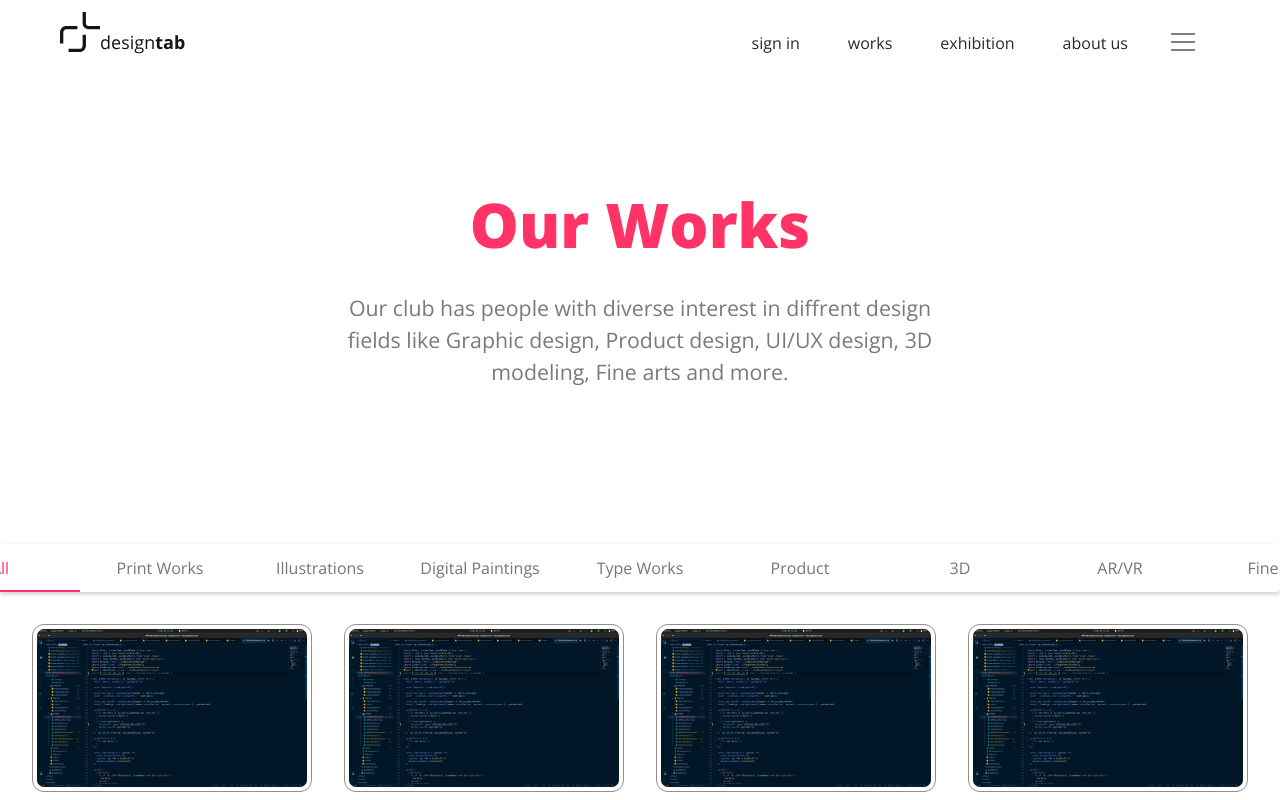
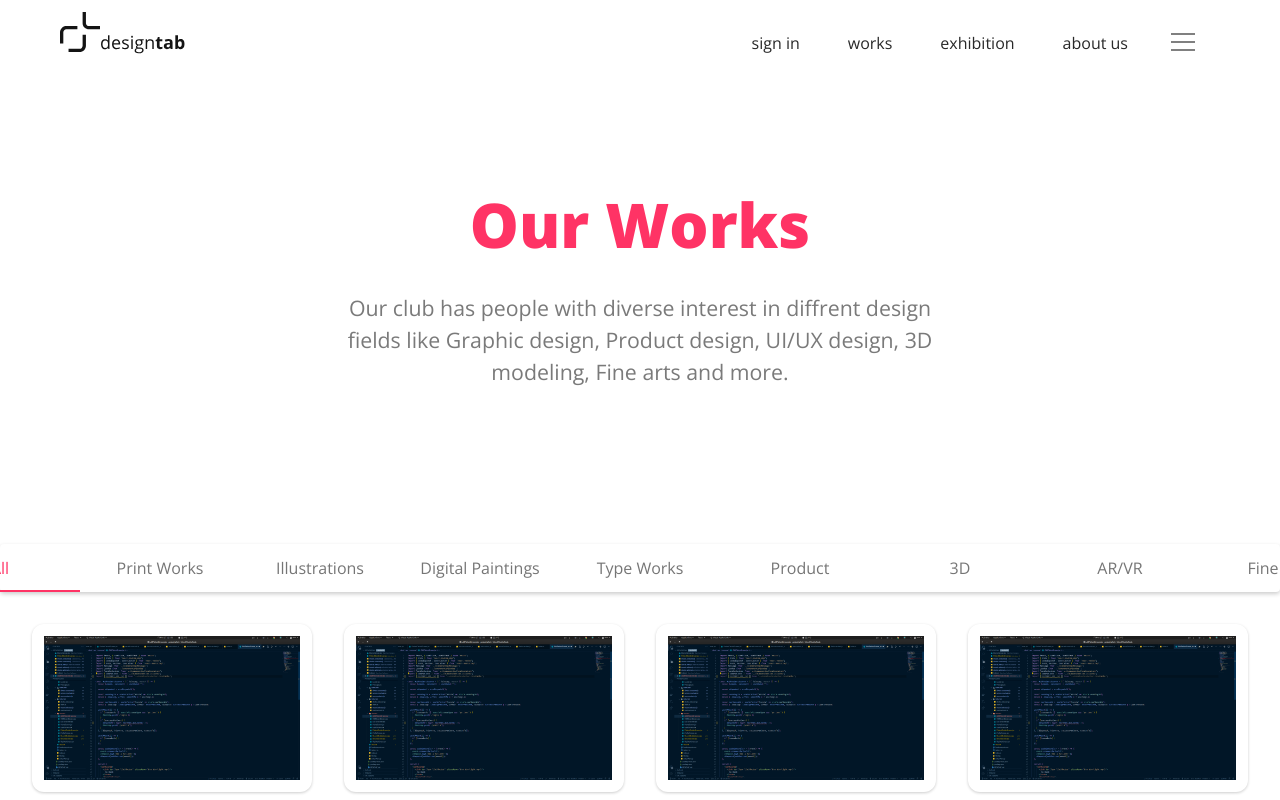
Before and after one commit to ankitkumarsamota121/project-berlin, a Next.js app: page /works in a window 1280 px wide. Shown: the top 800 px of the page. Built offline with nearby package versions, Linux system fonts and the light colour scheme.

Commit message:
Works Screen fixes

```diff
--- a/src/components/TabPanel/TabPanel.styles.js
+++ b/src/components/TabPanel/TabPanel.styles.js
@@ -8,16 +8,19 @@ export default makeStyles((theme) => ({
     // paddingBottom:
     // height: '100%',
   },
+  imageContainer: {
+    boxShadow: '0px 1px 3px rgba(0, 0, 0, 0.2)',
+    borderRadius: '12px',
+    padding: '12px',
+    display: 'flex',
+    alignItems: 'center',
+  },
   image: {
-    border: `1px solid ${theme.palette.grey[500]}`,
-    padding: '4px',
-    borderRadius: '12px',
     width: '100%',
-    height: '100%',
   },
   pagination: {
+    // marginTop: theme.spacing(2),
     // '& > *': {
-    //   marginTop: theme.spacing(2),
     // },
   },
   button: {
@@ -25,6 +28,6 @@ export default makeStyles((theme) => ({
     padding: '0.8rem 3rem',
   },
   bottomGrid: {
-    marginTop: '1rem',
+    marginTop: '2rem',
   },
 }));
--- a/src/components/TabPanel/index.js
+++ b/src/components/TabPanel/index.js
@@ -23,9 +23,11 @@ export default function TabPanel(props) {
     >
       {value === index && (
         <Grid container className={classes.grid} spacing={4} justify='center'>
-          {[...Array(12).keys()].map(() => (
-            <Grid item md={3}>
-              <img src='/images/image.png' className={classes.image} />
+          {[...Array(12).keys()].map((val) => (
+            <Grid item md={3} key={val}>
+              <div className={classes.imageContainer}>
+                <img src='/images/image.png' className={classes.image} />
+              </div>
             </Grid>
           ))}
         </Grid>
```
